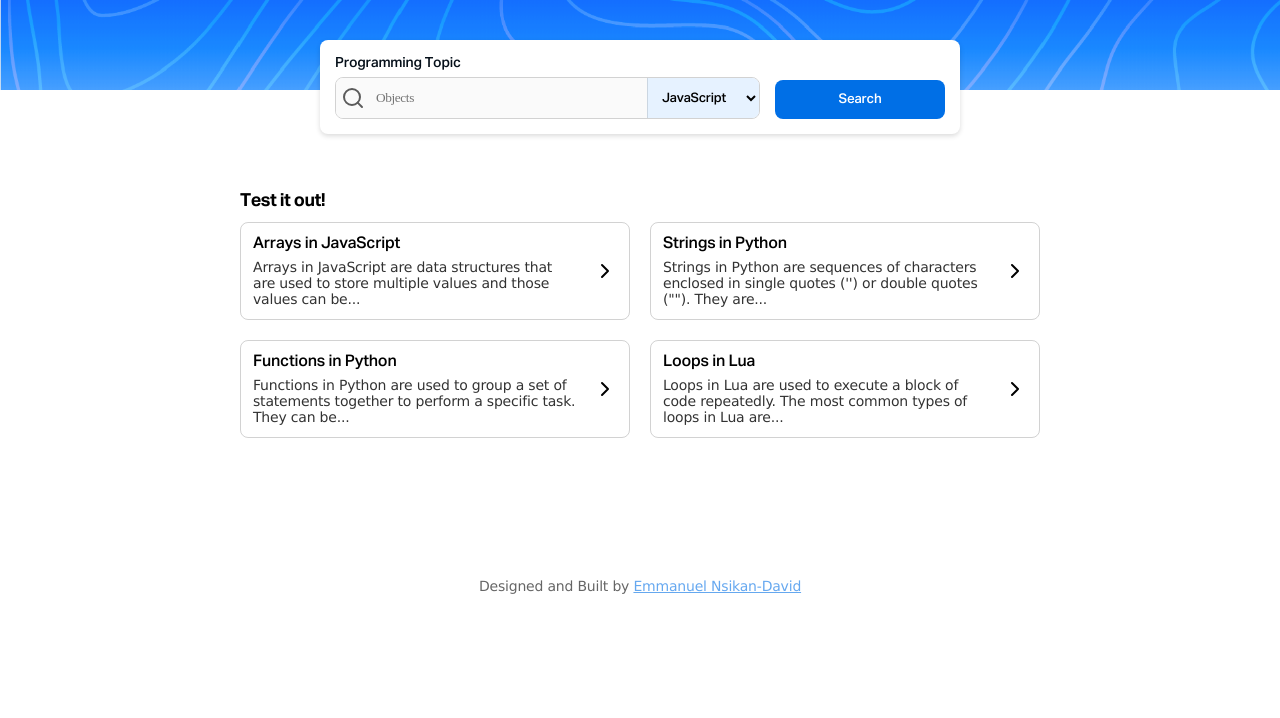
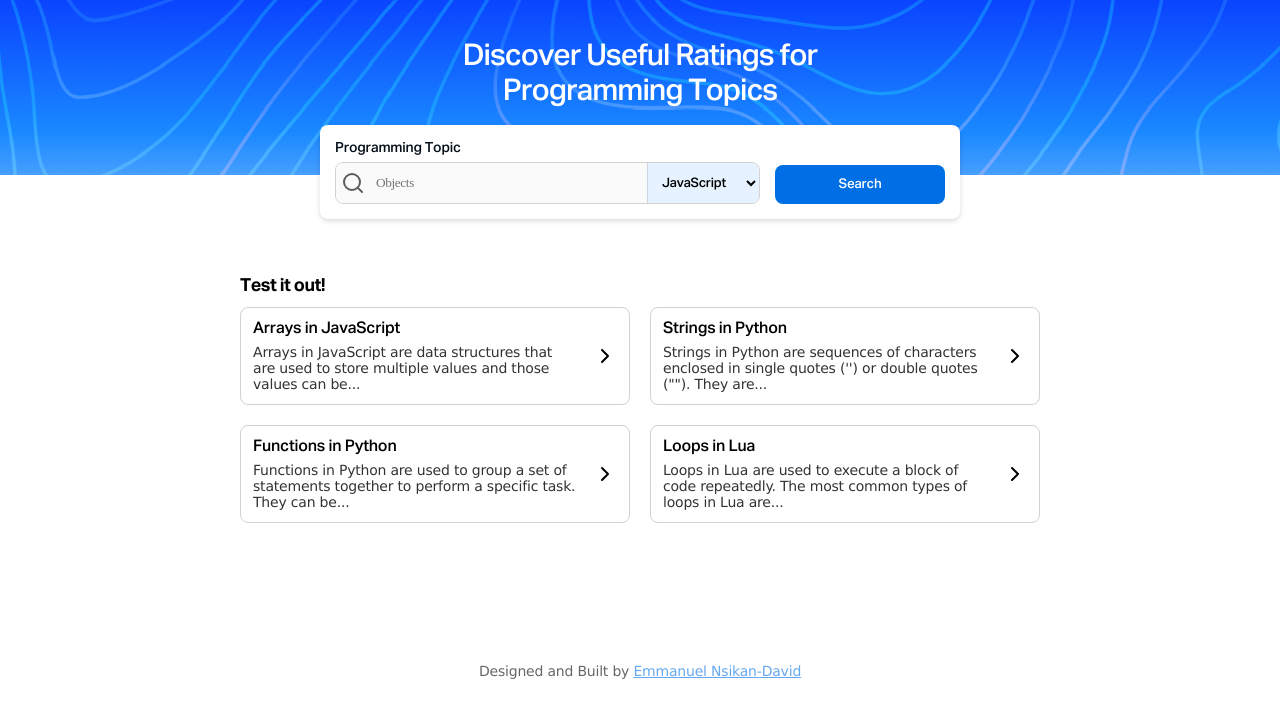
Before and after one commit to Daviddix/howimportant-next, a Next.js app: page / in a window 1280 px wide. Shown: the top 718 px of the page. Built offline with nearby package versions, Linux system fonts and the light colour scheme; a web font is replaced by a local one.

Commit message:
added descriptive homepage title

```diff
--- a/app/page.js
+++ b/app/page.js
@@ -18,6 +18,7 @@ function Homepage({params}) {
     <main>
       <header className="homepage-header">
         <div className="homepage-inner">
+        <h1>Discover Useful Ratings for Programming Topics</h1>
           <SearchContainer params={params} />
         </div>
     </header>
```
Also changed, not shown: 1 other file (tests, documents, lock files or other folders).
